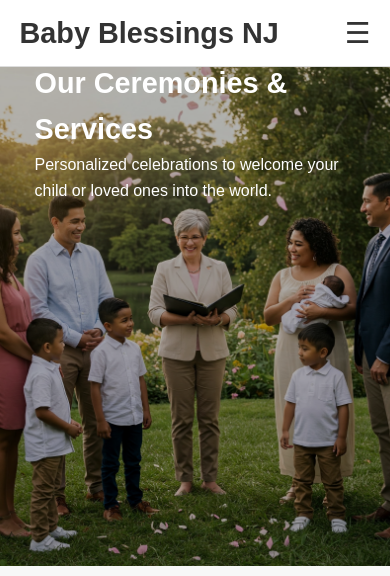
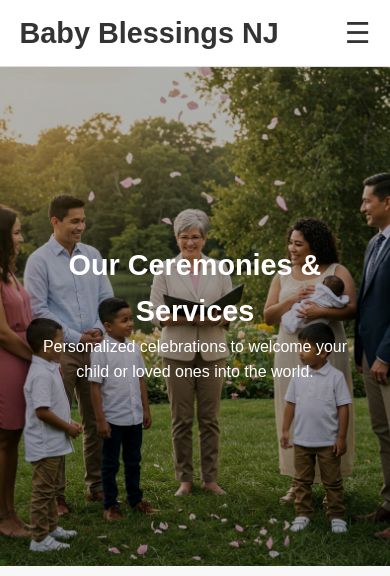
Before and after one commit to AndrewGuadi/Baby-Blessings-NJ-Website-Redesign, a Flask app: page /services/ in a window 390 px wide. Shown: the top 576 px of the page. Run offline with Flask 3, Linux system fonts and the light colour scheme.

Commit message:
fixing css for services page

```diff
--- a/app/static/css/services.css
+++ b/app/static/css/services.css
@@ -3,20 +3,29 @@
 
 /* --- Services Page Hero --- */
 .services-hero {
+  /* Hero background image */
   background: url('/static/images/services-hero.jpeg') center/cover no-repeat;
   height: 60vh;
   position: relative;
+
+  /* Offset from fixed navbar */
+  margin-top: 60px;
+
+  /* Center hero content */
+  display: flex;
+  align-items: center;
+  justify-content: center;
+
+  overflow: hidden; /* prevent accidental overflow on small screens */
 }
 
 /* Optional overlay for better text readability */
 .services-hero::before {
   content: "";
   position: absolute;
-  top: 0;
-  right: 0;
-  bottom: 0;
-  left: 0;
+  top: 0; right: 0; bottom: 0; left: 0;
   background: rgba(0, 0, 0, 0.3); /* adjust opacity as needed */
+  z-index: 0;
 }
 
 /* Ensure the hero content sits above the overlay */
@@ -24,12 +33,14 @@
   position: relative;
   z-index: 1;
   color: #fff; /* adjust text color if needed */
+  text-align: center; /* ensure text is centered if that’s what you want */
 }
 
 /* --- Baby Blessings Page Hero --- */
 .baby-blessings-hero {
   background: url('/static/images/baby-blessings-hero.jpg') center/cover no-repeat;
   height: 60vh;
+  margin-top: 60px; /* optional: same offset if it also needs spacing */
 }
 
 /* --- Overview Section --- */
@@ -130,15 +141,12 @@
 
 /* --- MOBILE RESPONSIVE STYLES --- */
 @media (max-width: 768px) {
-
-  .hero-section {
-    margin-top: 60px;
-  }
-
+  /* Let .services-hero and .baby-blessings-hero adapt to smaller screens */
   .services-hero,
   .baby-blessings-hero {
     height: 60vh;
     background-position: center center;
+    margin-top: 60px; /* keep consistent offset under navbar */
   }
 
   .overview,
```
Lines whose indentation alone changed are shown as unchanged.
